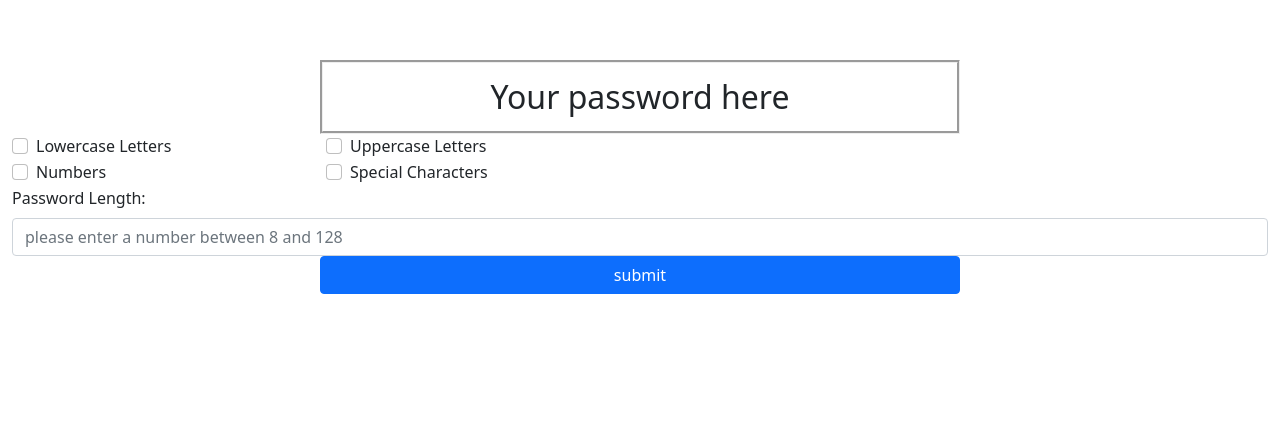
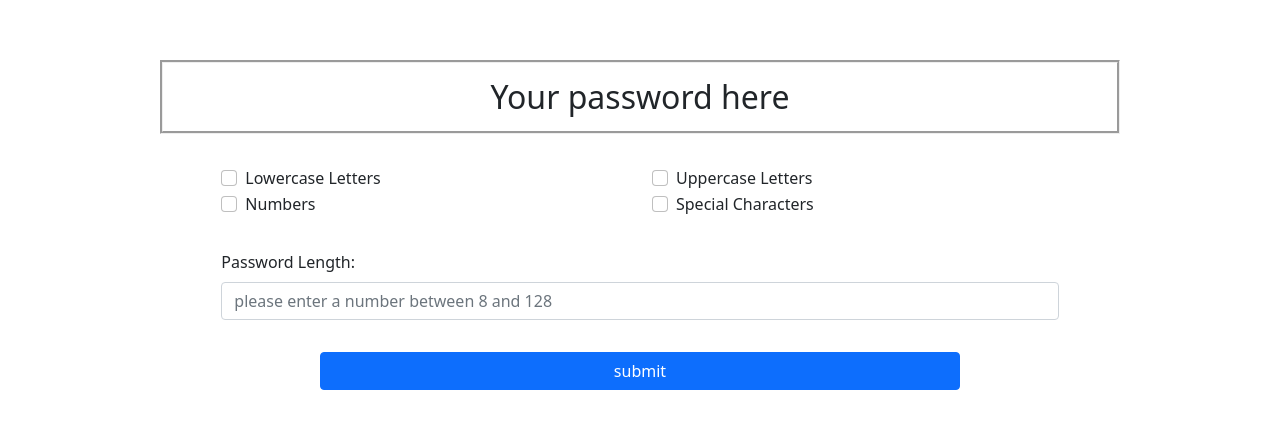
Before and after one commit to TravCook/reactPWGen, a React (Create React App) app: page / in a window 1280 px wide. Shown: the part 196-624 px from the top of the page. Built offline with nearby package versions, Linux system fonts and the light colour scheme.

Commit message:
added some styling and error handling, plus functionality changed so each character type is guaranteed when chosen

```diff
--- a/src/components/passwordOutput/passwordOutput.css
+++ b/src/components/passwordOutput/passwordOutput.css
@@ -7,6 +7,9 @@
 .parentContainer{
   margin-top: 20%
 }
-.optionRow{
-  width: 50%;
+
+.center{
+  margin: auto;
+  margin-top: 2em;
+  margin-bottom: 2em
 }
--- a/src/components/passwordOutput/passwordOutput.js
+++ b/src/components/passwordOutput/passwordOutput.js
@@ -40,37 +40,49 @@ function PasswordOutput(){
     const special = ['@', '%', '+', '\\', '/', "'", '!', '#', '$', '^', '?', ':', ',', ')', '(', '}', '{', ']', '[', '~', '-', '_', '.']
     const number = ["1", "2", "3", "4", "5", "6", "7", "8", "9", "0"]
     let possibleCharacters = []
+    let guaranteed = []
     if(lowerCheck){
       possibleCharacters = possibleCharacters.concat(lowCase)
+      guaranteed.push(getRandom(lowCase))
     }
     if(upperCheck){
       possibleCharacters = possibleCharacters.concat(uppCase)
+      guaranteed.push(getRandom(uppCase))
     }
     if(specialCheck){
       possibleCharacters = possibleCharacters.concat(special)
+      guaranteed.push(getRandom(special))
     }
     if(numberCheck){
       possibleCharacters = possibleCharacters.concat(number)
+      guaranteed.push(getRandom(number))
     }
-    console.log(possibleCharacters)
-    console.log("Length: "+ length)
-    for(let i=0; i<length; i++){
-      passwordArr.push(getRandom(possibleCharacters))
+    if(length > 7 && length < 129 ){
+      for(let i=0; i<length; i++){
+        passwordArr.push(getRandom(possibleCharacters))
+      }
+      for(let i=0; i<guaranteed.length; i++){
+        passwordArr[i] = guaranteed[i]
+      }
+      setPass(passwordArr.join(""))
+    }else{
+      let errormess = "Please pick a valid password length between 8 and 128 characters"
+      setPass(errormess)
     }
-    console.log(passwordArr)
-    setPass(passwordArr.join(""))
+
 
   }
 
   return (
     <div className="container-fluid parentContainer">
       <div className="row justify-content-center">
-        <div className="col-6 textOutput">{password}</div>
+        <div className="col-9 textOutput">{password}</div>
       </div>
-      <Form>
+      <Form className="col-8 center">
         <div className="row optionRow">
           <Form.Group controlId="formLowercase" className="col">
             <Form.Check
+
               type="checkbox"
               checked={lowerCheck}
               onChange={handleLCchange}
@@ -100,6 +112,7 @@ function PasswordOutput(){
               label="Special Characters" />
           </Form.Group>
         </div>
+        <div className="center">
         <Form.Group>
           <Form.Label>Password Length: </Form.Label>
           <Form.Control
@@ -107,6 +120,7 @@ function PasswordOutput(){
             type="text"
             placeholder="please enter a number between 8 and 128" />
         </Form.Group>
+        </div>
       </Form>
 
       <div className="row justify-content-center">
```
